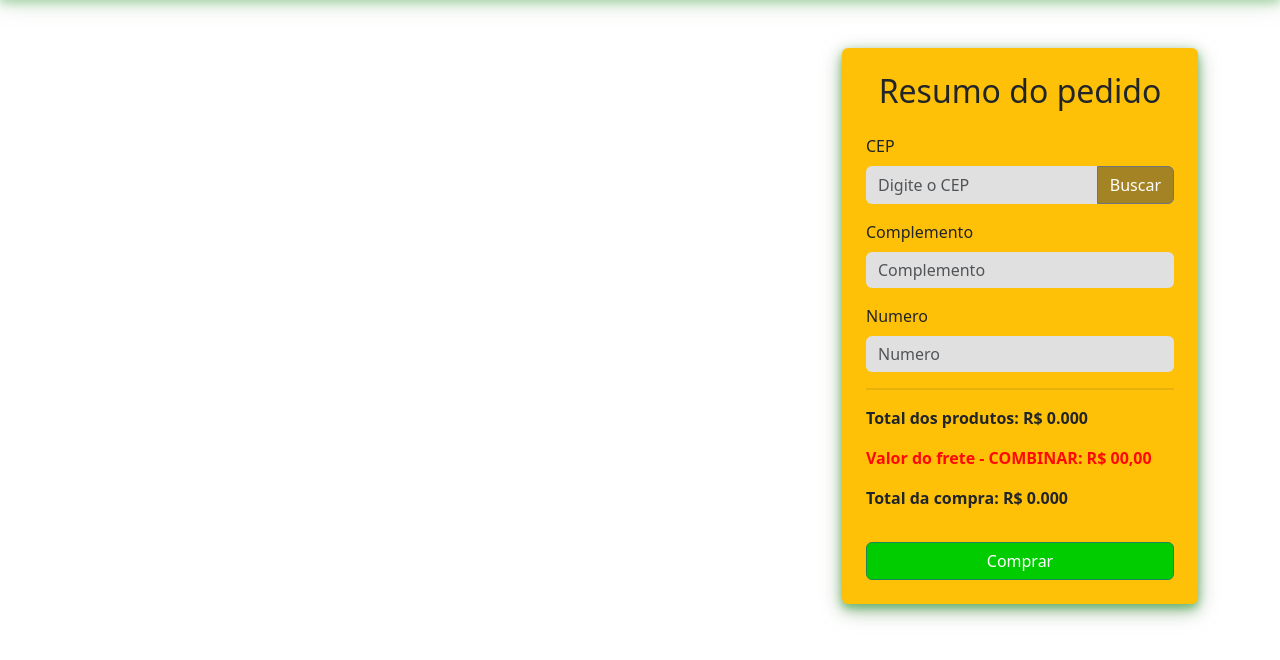
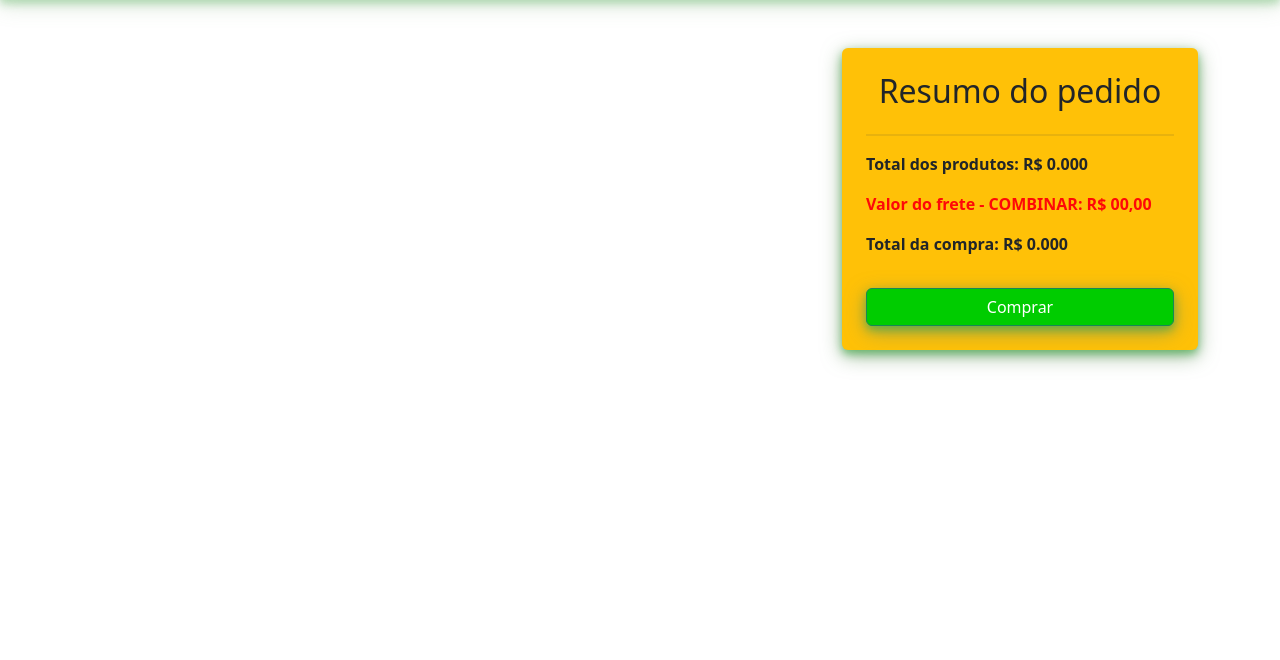
Before and after one commit to AlanBMC/CATALOGO-DE-PRODUTOS, a Django app: page /carrinho/ in a window 1280 px wide. Shown: the part 76-736 px from the top of the page. Run offline with Django 5.2, Linux system fonts and the light colour scheme; parts of the project's set-up code (start-up, migrations or seed data) failed here and were passed over.

Commit message:
feat: tirando funcao de buscar cep

```diff
--- a/precodebanana/catalogo/templates/carrinho.html
+++ b/precodebanana/catalogo/templates/carrinho.html
@@ -130,36 +130,15 @@
             <section class="col-12 col-lg-4">
                 <div style=" box-shadow: 0 4px 8px rgba(64, 170, 73, 0.634), 0 6px 20px rgba(109, 150, 101, 0.659);" class="summary-card bg-warning p-4 rounded">
                     <h2 class="mb-4 text-center">Resumo do pedido</h2>
-                    <form action="{% url 'busca_cep' %}" method="POST"> {% csrf_token %}
 
-                        <div class="mb-3">
-                            <!-- FAZER AJAX PARA BUSCAR O CEP ATRAVES DO PYTHON  -->
-                            <label for="cep" class="form-label">CEP</label>
-                            <div class="input-group">
-                                <input type="text" class="form-control" id="cep-input" name="cep-input"
-                                    placeholder="Digite o CEP" required>
-                                <button class="btn btn-secondary botao-input" id="buscarCepBtn"
-                                    type="submit">Buscar</button>
-                            </div>
-
-                        </div>
-                    </form>
                     <form action="{% url 'envia_pedido' %}" method="POST"> {% csrf_token %}
 
 
-                        <div class="mb-3">
-                            <label for="complemento" class="form-label">Complemento</label>
-                            <input type="text" class="form-control" id="complemento" name="complemento" placeholder="Complemento" required>
-                        </div>
-                        <div class="mb-3">
-                            <label for="complemento" class="form-label">Numero</label>
-                            <input type="text" class="form-control" id="numerocasa" name="numero" placeholder="Numero" required>
-                        </div>
                         <hr>
                         <p>Total dos produtos: <strong  id="total-dos-produtos">R$ 00,00</strong></p>
                         <p style="color: rgb(254, 8, 8);">Valor do frete - COMBINAR: <strong >R$ 00,00</strong></p>
                         <p>Total da compra: <strong id="total-com-frete">R$ 00,00</strong></p>
-                        <button type="submit" class="btn btn-success w-100 mt-3">Comprar</button>
+                        <button type="submit" style="box-shadow: 0 4px 8px rgba(64, 170, 73, 0.634), 0 6px 20px rgba(109, 150, 101, 0.659);"" class="btn btn-success w-100 mt-3">Comprar</button>
                 </div>
                 </form>
             </section>
--- a/precodebanana/catalogo/urls.py
+++ b/precodebanana/catalogo/urls.py
@@ -7,7 +7,6 @@ urlpatterns = [
     path('carrinho/', views.carrinho_view, name='carrinho'),
     path('adicionar_ao_carrinho/', views.adiciona_produto_carrinho, name='adiciona_produto_carrinho'),
     path('remove_produto_carrinho/', views.remove_produto_carrinho, name='remove_prod_carrinho'),
-    path('buscacep/', views.buscacep, name='busca_cep'),
     path('enviaepedido/', views.envia_mensagem_wpp, name='envia_pedido'),
     path('atualiza_carrinho/', views.atualiza_carrinho, name='atualiza_carrinho'),
 ]+ static(settings.MEDIA_URL, document_root=settings.MEDIA_ROOT)
--- a/precodebanana/catalogo/views.py
+++ b/precodebanana/catalogo/views.py
@@ -92,24 +92,6 @@ def remove_produto_carrinho(request):
 
     return redirect('carrinho')
 
-def buscacep(request):
-    if request.method == 'POST':
-        cep = request.POST.get('cep-input')
-        cep = cep.replace("-", "").replace(".", "").replace(" ", "")
-        if cep and len(cep) == 8:
-            url = f"https://viacep.com.br/ws/{cep}/json/"
-            response = requests.get(url)
-            if response.status_code == 200:
-                rua = response.json()['logradouro']
-                cidade = response.json()['localidade']
-                bairro = response.json()['bairro']
-                carrinho = request.session.get('carrinho', {})
-                quantidade_produtos = len(carrinho)
-                return render(request, 'carrinho.html', {'rua': rua,'bairro': bairro,'cidade':cidade, 'produtos': carrinho, 'alertquantidade':quantidade_produtos})
-            else:
-                return redirect('carrinho')
-        else:
-            return redirect('carrinho')
 
 
 def envia_mensagem_wpp(request):
```
